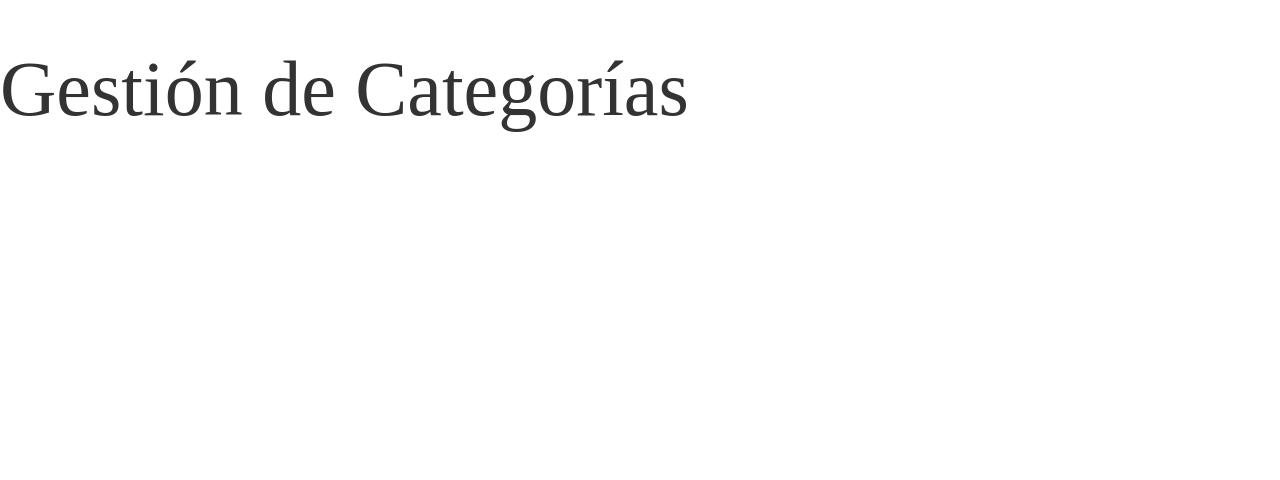
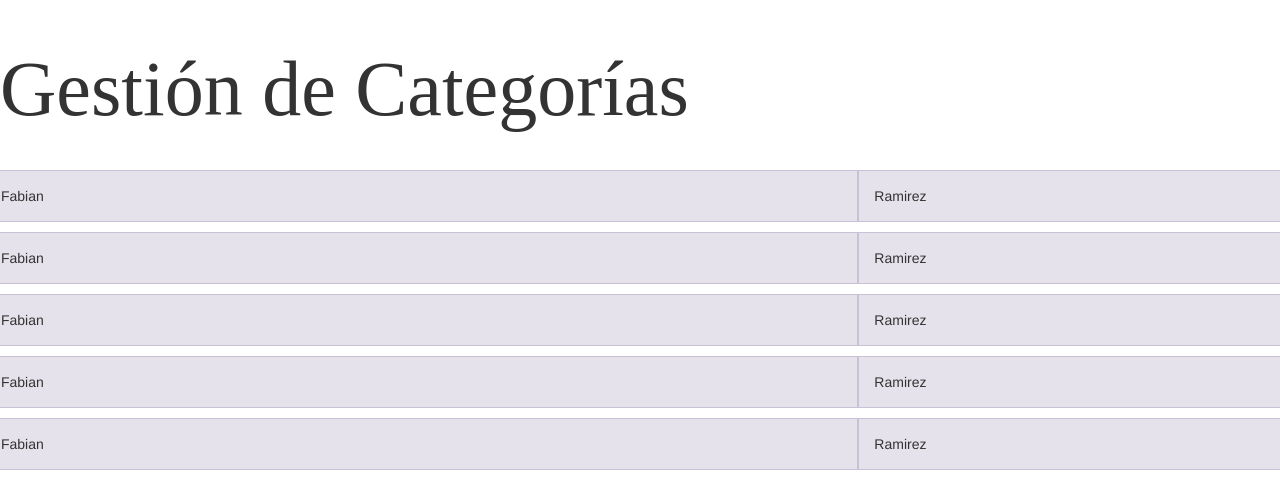
Before and after one commit to sharingplay/Tarea1, an Angular app in the folder Tarea1/: page /GestionCategorias in a window 1280 px wide. Shown: the part 3438-3918 px from the top of the page. Before the commit the page ends 3608 px from the top, so only its background shows below. Built offline with nearby package versions, Linux system fonts and the light colour scheme.

Commit message:
creado componente de cada fila por columna

```diff
--- a/Tarea1/src/app/app.module.ts
+++ b/Tarea1/src/app/app.module.ts
@@ -8,6 +8,8 @@ import { CustomFooterComponent } from './components/custom-footer/custom-footer.
 import { AdministracionAfiliacionesComponent } from './views/administracion-afiliaciones/administracion-afiliaciones.component';
 import { TitleComponent } from './components/title/title.component';
 import { GestionCategoriasComponent } from './views/gestion-categorias/gestion-categorias.component';
+import { CategoryTierComponent } from './components/category-tier/category-tier.component';
+import { SubtitleComponent } from './components/subtitle/subtitle.component';
 
 
 
@@ -20,6 +22,8 @@ import { GestionCategoriasComponent } from './views/gestion-categorias/gestion-c
     AdministracionAfiliacionesComponent,
     TitleComponent,
     GestionCategoriasComponent,
+    CategoryTierComponent,
+    SubtitleComponent,
 
   ],
   imports: [
--- /dev/null
+++ b/Tarea1/src/app/components/category-tier/category-tier.component.html
@@ -0,0 +1,6 @@
+<div>
+<div class="row mb-3">
+  <div class="col-md-8 themed-grid-col">Fabian</div>
+  <div class="col-md-4 themed-grid-col">Ramirez</div>
+</div>
+</div>
--- /dev/null
+++ b/Tarea1/src/app/components/category-tier/category-tier.component.scss
@@ -0,0 +1,29 @@
+.themed-grid-col {
+  padding-top: 15px;
+  padding-bottom: 15px;
+  background-color: rgba(86, 61, 124, .15);
+  border: 1px solid rgba(86, 61, 124, .2);
+}
+
+.themed-container {
+  padding: 15px;
+  margin-bottom: 30px;
+  background-color: rgba(0, 123, 255, .15);
+  border: 1px solid rgba(0, 123, 255, .2);
+}
+
+.col-md-8{-ms-flex:0 0 66.666667%;
+          flex:0 0 66.666667%;
+          max-width:66.666667%}
+
+.m-4{margin:1.5rem!important}
+
+.mt-4,
+
+.my-4{margin-top:1.5rem!important}
+
+.row{display:-ms-flexbox;display:flex;-ms-flex-wrap:wrap;flex-wrap:wrap;margin-right:-15px;margin-left:-15px}
+
+.mb-3{}
+
+.col-md-4{}
--- /dev/null
+++ b/Tarea1/src/app/components/category-tier/category-tier.component.ts
@@ -0,0 +1,15 @@
+import { Component, OnInit } from '@angular/core';
+
+@Component({
+  selector: 'app-category-tier',
+  templateUrl: './category-tier.component.html',
+  styleUrls: ['./category-tier.component.scss']
+})
+export class CategoryTierComponent implements OnInit {
+
+  constructor() { }
+
+  ngOnInit(): void {
+  }
+
+}
--- /dev/null
+++ b/Tarea1/src/app/components/subtitle/subtitle.component.html
@@ -0,0 +1 @@
+<p>subtitle works!</p>
--- /dev/null
+++ b/Tarea1/src/app/components/subtitle/subtitle.component.ts
@@ -0,0 +1,15 @@
+import { Component, OnInit } from '@angular/core';
+
+@Component({
+  selector: 'app-subtitle',
+  templateUrl: './subtitle.component.html',
+  styleUrls: ['./subtitle.component.scss']
+})
+export class SubtitleComponent implements OnInit {
+
+  constructor() { }
+
+  ngOnInit(): void {
+  }
+
+}
--- a/Tarea1/src/app/views/gestion-categorias/gestion-categorias.component.html
+++ b/Tarea1/src/app/views/gestion-categorias/gestion-categorias.component.html
@@ -1 +1,8 @@
 <app-title title="Gestión de Categorías"></app-title>
+
+
+<app-category-tier></app-category-tier>
+<app-category-tier></app-category-tier>
+<app-category-tier></app-category-tier>
+<app-category-tier></app-category-tier>
+<app-category-tier></app-category-tier>
```
Also changed, not shown: Tarea1/src/app/components/subtitle/subtitle.component.scss (added), 2 other files (tests, documents, lock files or other folders).
